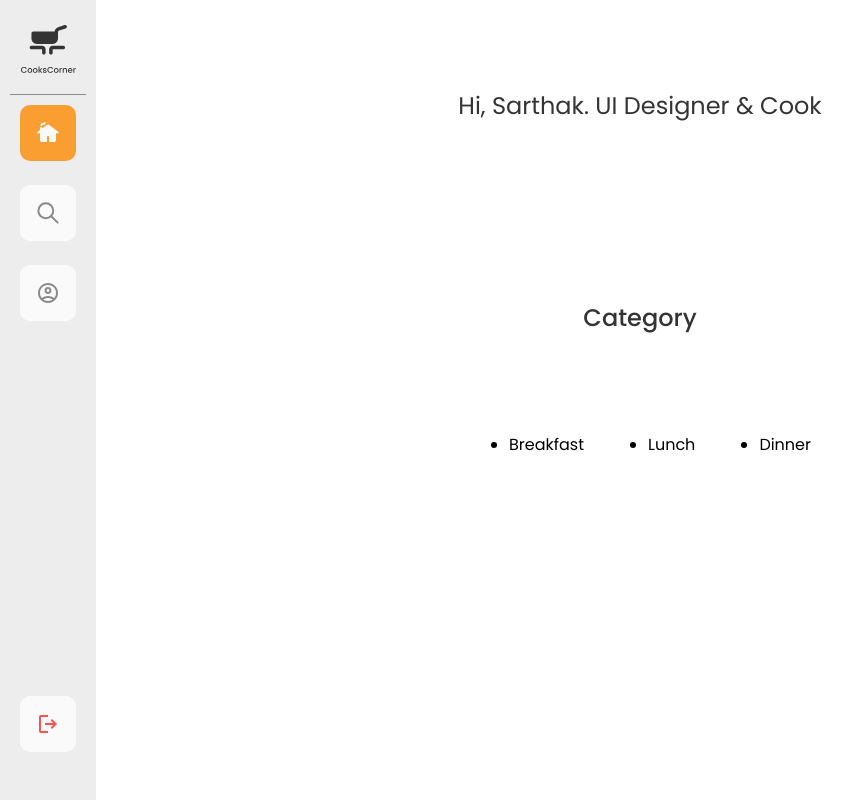
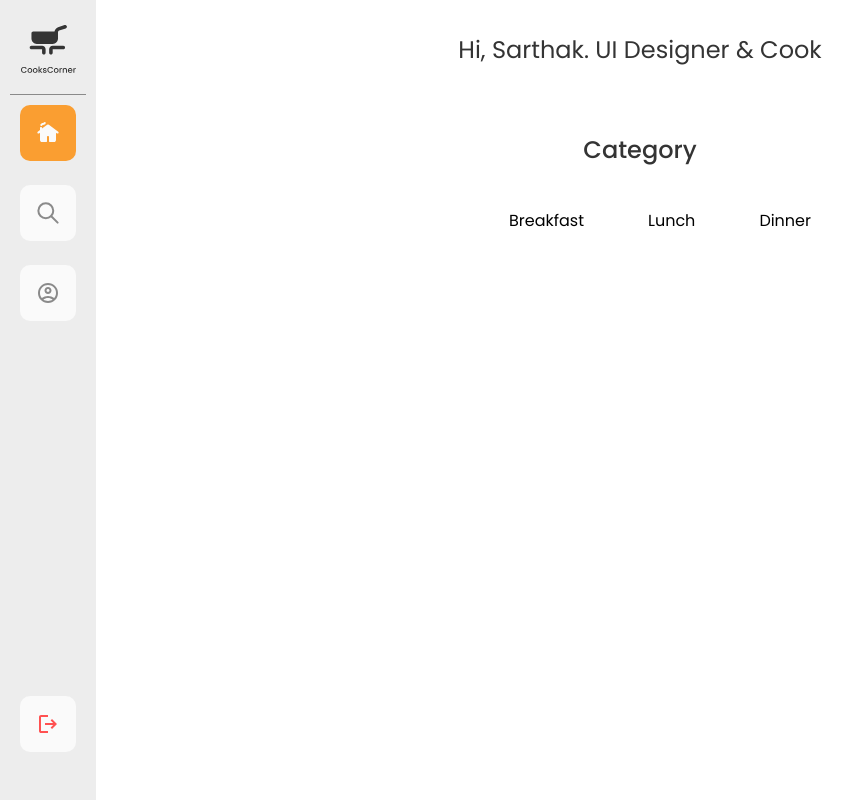
Before and after one commit to BarnoMamadzhanova/cooking_chef, a React (Create React App) app: page /home in a window 1280 px wide. Shown: the whole page, without its empty margins (0-865 px from the left). Built offline with nearby package versions, Linux system fonts and the light colour scheme.

Commit message:
installing typescript

```diff
--- a/package.json
+++ b/package.json
@@ -6,6 +6,8 @@
     "@testing-library/jest-dom": "^5.17.0",
     "@testing-library/react": "^13.4.0",
     "@testing-library/user-event": "^13.5.0",
+    "@types/react": "^18.3.3",
+    "@types/react-dom": "^18.3.0",
     "formik": "^2.4.6",
     "react": "^18.3.1",
     "react-dom": "^18.3.1",
--- a/src/components/RegisterForm/RegisterForm.jsx
+++ b/src/components/RegisterForm/RegisterForm.jsx
@@ -160,7 +160,7 @@ function RegisterForm() {
       </form>
       <div className={classes.link_box}>
         <p>Already have an account?</p>
-        <Link to="/registration" className={classes.register_link}>
+        <Link to="/" className={classes.register_link}>
           Sign In Now
         </Link>
       </div>
--- a/src/pages/Home/Home.module.css
+++ b/src/pages/Home/Home.module.css
@@ -13,6 +13,7 @@
   font-size: 1.5rem;
   line-height: 2.25rem;
   color: #343434;
+  margin: 0;
 }
 
 .category_container {
@@ -27,6 +28,7 @@
   font-weight: 500;
   font-size: 1.5rem;
   line-height: 2.25rem;
+  margin: 0;
 }
 
 .display_box {
@@ -41,4 +43,5 @@
   align-items: center;
   justify-content: flex-start;
   gap: 4rem;
+  list-style: none;
 }
```
Also changed, not shown: 1 other file (tests, documents, lock files or other folders).
